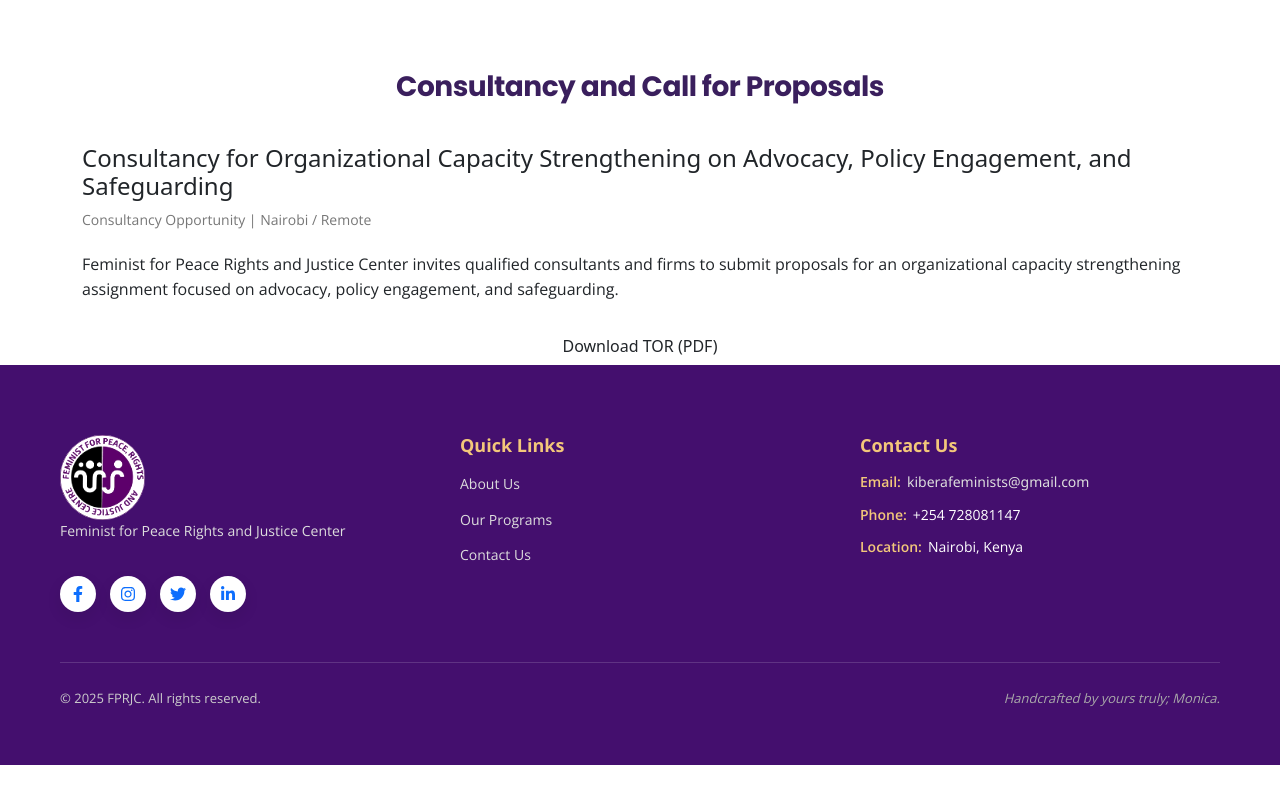
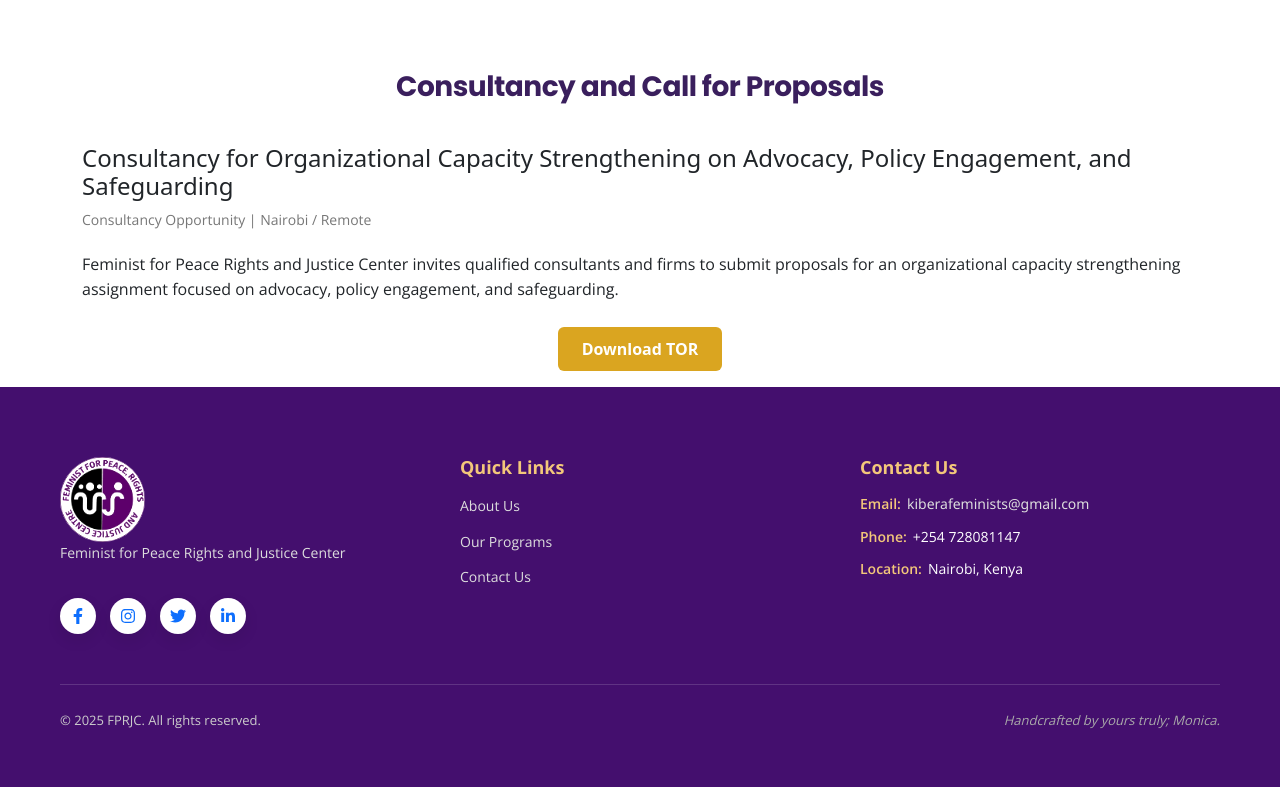
Before and after one commit to eshihanda/fprjc, a React (Vite) app in the folder feminist-app/: page /careers in a window 1280 px wide. Shown: the part 1139-1926 px from the top of the page. Before the commit the page ends 1904 px from the top, so only its background shows below. Built offline with nearby package versions, Linux system fonts and the light colour scheme.

Commit message:
edited the careers section

```diff
--- a/feminist-app/src/Pages/Careers.jsx
+++ b/feminist-app/src/Pages/Careers.jsx
@@ -92,9 +92,13 @@
       </p>
 
       <div className="d-flex justify-content-center gap-3 mt-4">
-        <a href="/Tor.pdf" download className="btn btn-outline-golden">
-          Download TOR (PDF)
-        </a>
+        <a
+            href="/Tor.pdf"
+            target="_blank"
+            className="btn btn-golden mb-3"
+          >
+            Download TOR
+          </a>
       </div>
     </div>
   </div>
```
